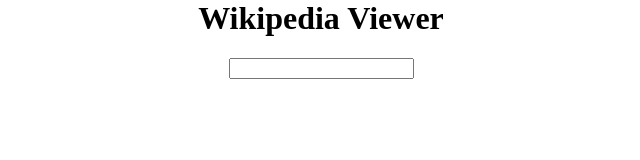
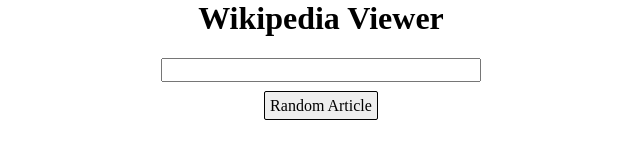
Before and after one commit to MattJLeach/FCC-Wikipedia-Viewer, a plain HTML site: page index.html in a window 1280 px wide. Shown: the whole page, without its empty margins (319-959 px from the left). Drawn offline with nearby package versions, Linux system fonts and the light colour scheme.

Commit message:
Added random button

```diff
--- a/index.html
+++ b/index.html
@@ -2,19 +2,19 @@
 <head>
 	<title>Free Code Camp - Wikipedia Viewer</title>
 	<link rel="stylesheet" type="text/css" href="styles.css">
-	<script src="https://unpkg.com/masonry-layout@4.1/dist/masonry.pkgd.min.js"></script>
 </head>
 <body>
 
 	<div class="headarea">
 		<h1>Wikipedia Viewer</h1>
 		<input type="search" id="search">
+		<br />
+		<a href="https://en.wikipedia.org/wiki/Special:Random" target="_blank" class="button">Random Article</a>
 	</div>
 
 	<div id="result"></div>
 
 	<script src="http://code.jquery.com/jquery-3.1.1.min.js" integrity="sha256-hVVnYaiADRTO2PzUGmuLJr8BLUSjGIZsDYGmIJLv2b8=" crossorigin="anonymous"></script>
-
 	<script type="text/javascript" src="scripts.js"></script>
 </body>
 </html>
--- a/styles.css
+++ b/styles.css
@@ -8,9 +8,27 @@
 	margin-bottom: 15px;
 }
 
+input {
+	width: 25%;
+	font-size: 16px;
+	margin-bottom: 15px;
+	text-align: center;
+}
+
 a {
 	text-decoration: none;
 	color: black;
+}
+
+a.button {
+	padding: 5px;
+	background-color: #eee;
+	border: 1px solid black;
+	border-radius: 2px;
+}
+
+a.button:hover {
+	background-color: #ddd;
 }
 
 .result-item {
```
